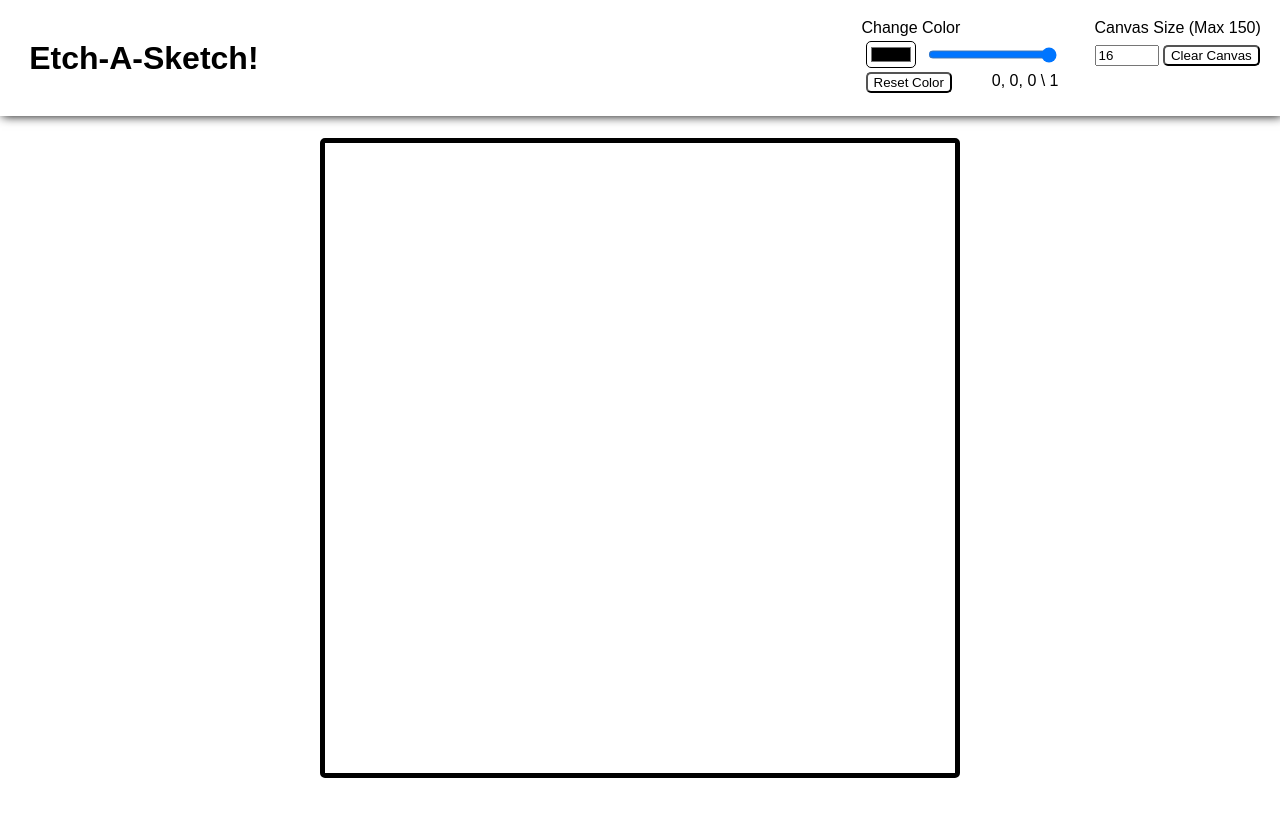
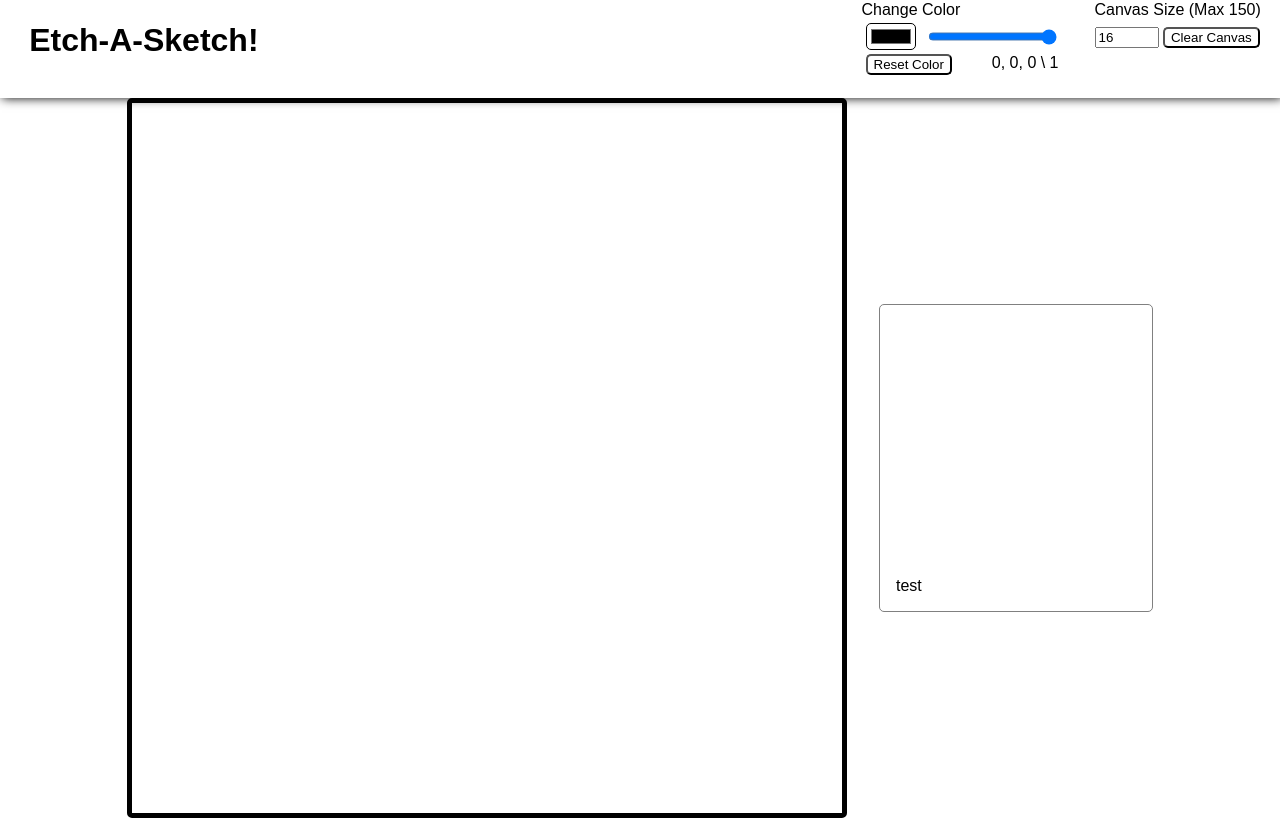
Before and after one commit to aldipoetera/etch-a-sketch, a plain HTML site: page index.html in a window 1280 px wide. Both pictures are taken after a click on the button "Clear Canvas". Drawn offline with Linux system fonts and the light colour scheme.

Commit message:
Add stroke preview
Fixes every bug with every components known to man

```diff
--- a/index.html
+++ b/index.html
@@ -39,6 +39,14 @@
         <div class="canvas">
 
         </div>
+        <div class="strokeSelector">
+          <div class="previewStroke">
+
+          </div>
+          <div class="strokeControls">
+            test
+          </div>
+        </div>
       </div>
     </div>
 
--- a/javascript.js
+++ b/javascript.js
@@ -4,6 +4,7 @@ const colorRGBDoc = document.getElementById("colorRGB")
 const colorAlphaDoc = document.getElementById("colorAlpha")
 const colorPickerDoc = document.querySelector(".colorPick")
 const resetColorDoc = document.getElementById("resetColor")
+const previewStrokeDoc = document.querySelector(".previewStroke")
 const colorValidationDoc = document.getElementById("colorValidation")
 
 let isMouseDown = false;
@@ -33,7 +34,7 @@ function createCanvasGrid (size) {
   const createCanvasRow = (jndex) => {
     const canvasGrid = document.createElement('div')
     canvasGrid.classList.add(`grid`)
-    canvasGrid.dataset.x = `${jndex}`
+    canvasGrid.dataset.y = `${jndex}`
     canvasGrid.draggable = false
     canvasGrid.style.position = `relative`;
     return canvasGrid
@@ -41,7 +42,7 @@ function createCanvasGrid (size) {
   const canvasColumnsDocArr = Array(+size).fill(0).map((_, index) => {
     const canvasColumn = document.createElement('div')
     canvasColumn.classList.add(`column`)
-    canvasColumn.dataset.y = `${index}`
+    canvasColumn.dataset.x = `${index}`
     canvasColumn.draggable = false
     return canvasColumn
   }).map((item) => {
@@ -56,16 +57,33 @@ function createCanvasGrid (size) {
 function drawCanvasStroke(item) {
   const canvasStroke = document.createElement('div')
   canvasStroke.classList.add('stroke')
-  canvasStroke.dataset.strokeNum = currStrokeNum
+  canvasStroke.dataset.stroke = currStrokeNum
   canvasStroke.style.backgroundColor = `rgba(${currRGB.join(', ')}, ${currAlpha})`
   canvasStroke.style.width = `100%`;
   canvasStroke.style.height = `100%`;
   canvasStroke.style.position = `absolute`;
 
-  const zPos = currZIndex[+ item.dataset.x][+ item.parentNode.dataset.y]
+  const zPos = currZIndex[+ item.parentNode.dataset.x][+ item.dataset.y]
   canvasStroke.style.zIndex = zPos;
-  currZIndex[+item.dataset.x][+item.parentNode.dataset.y] += 1;
+  currZIndex[+ item.parentNode.dataset.x][+ item.dataset.y] += 1;
   item.appendChild(canvasStroke)
+}
+
+function updatePreviewStroke (size, updateStroke = true) {
+  previewStrokeDoc.replaceChildren();
+  createCanvasGrid(size).forEach((item) => {
+    previewStrokeDoc.appendChild(item)
+  });
+  if (updateStroke) {
+    canvasGridDoc.querySelectorAll(`[data-stroke="${currStrokeNum-1}"]`).forEach((item) => {
+      const xItem = +item.parentNode.parentNode.dataset.x
+      const yItem = +item.parentNode.dataset.y
+      previewStrokeDoc.querySelector(`[data-x="${xItem}"]`)
+        .querySelector(`[data-y="${yItem}"]`)
+        .appendChild(item.cloneNode())
+    });
+  }
+
 }
 
 function addCanvasGrid (size) {
@@ -76,13 +94,8 @@ function addCanvasGrid (size) {
     canvasGridDoc.appendChild(item)
   });
 
+
   document.querySelectorAll('.grid').forEach((item) => {
-
-    // // TOP's project requirements; I am not confined to such restrictions.
-    // item.addEventListener("mouseenter", () => {
-    //   item.style.backgroundColor = `rgba(${currRGB.join(', ')}, ${currAlpha})`
-    // })
-
     item.addEventListener("pointerenter", () => {
       if (isMouseDown === true) {
         drawCanvasStroke(item)
@@ -90,9 +103,6 @@ function addCanvasGrid (size) {
     })
     item.addEventListener("pointerdown", () => {
       drawCanvasStroke(item)
-    })
-    item.addEventListener("pointerup", () => {
-      currStrokeNum += 1;
     })
 
     // Prevents pesky dragging when you're drawing
@@ -116,6 +126,7 @@ function updateColorValidation () {
 
 canvasSizeDoc.addEventListener("change", (e) => {
   addCanvasGrid(+e.target.value)
+  updatePreviewStroke(+e.target.value, false)
 })
 
 colorPickerDoc.addEventListener("change", (e) => {
@@ -125,6 +136,13 @@ colorPickerDoc.addEventListener("change", (e) => {
   } else if (e.target.id === "colorAlpha") {
     currAlpha = +e.target.value;
     updateColorValidation()
+  }
+})
+
+document.querySelector(".fullpage").addEventListener("pointerup", () => {
+  if (canvasGridDoc.querySelectorAll(`[data-stroke="${currStrokeNum}"]`).length > 0){
+    currStrokeNum += 1;
+    updatePreviewStroke(+canvasSizeDoc.value);
   }
 })
 
@@ -139,7 +157,6 @@ colorPickerDoc.addEventListener("click", (e) => {
 })
 
 document.querySelector("#clearCanvas").addEventListener("click", () => {
-  document.querySelectorAll(".grid").forEach((item) => {
-    item.replaceChildren()
-  })
+  addCanvasGrid(+canvasSizeDoc.value)
+  updatePreviewStroke(+canvasSizeDoc.value, false)
 })
--- a/style.css
+++ b/style.css
@@ -57,16 +57,29 @@ input[type="range"]::-moz-range-thumb {
   flex-grow: 1;
 
   display: flex;
+  gap: 2em;
   justify-content: center;
   align-items: center;
 }
 
 .canvas {
   box-sizing: border-box;
-  height: 40rem;
-  width: 40rem;
+  height: 45rem;
+  width: 45rem;
   border: 5px solid black;
   border-radius: 5px;
+}
+
+.strokeSelector {
+  border: 1px solid grey;
+  border-radius: 5px;
+  padding: 1em;
+}
+
+.previewStroke {
+  height: 15rem;
+  width: 15rem;
+  margin-bottom: 1em;
 }
 
 .resetValue, .pickRGBA {
@@ -94,7 +107,7 @@ input[type="range"]::-moz-range-thumb {
   gap: 0.5em;
 }
 
-.canvas {
+.canvas, .previewStroke {
   display: flex;
 }
 
```
